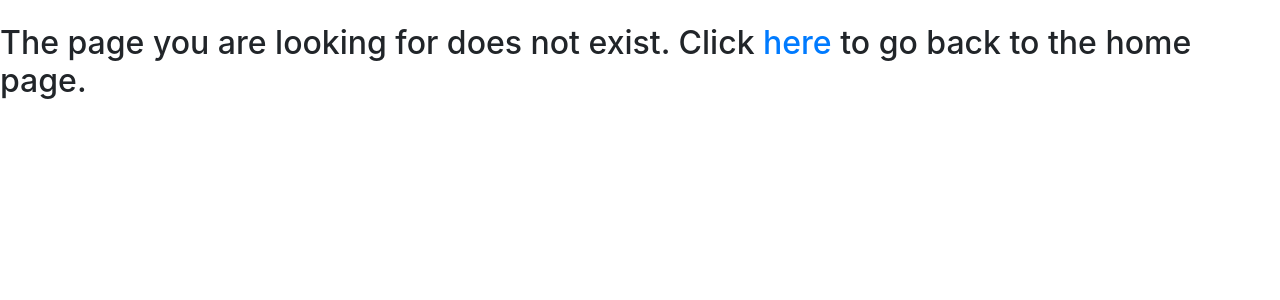
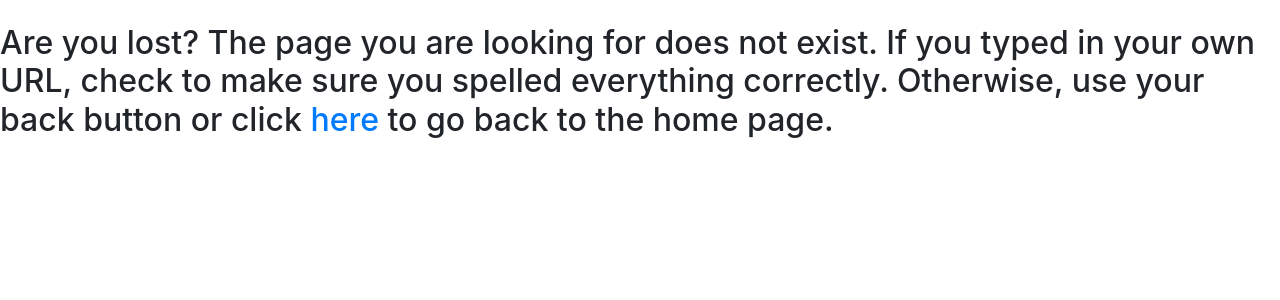
Before and after one commit to shdant113/PetShare, a Python web app: template templates/404.html in a window 1280 px wide. Shown: the part 108-408 px from the top of the page. Run offline with Jinja, Linux system fonts and the light colour scheme; the template is opened without the code that fills it, so the values that code supplies are empty; some libraries are stand-ins or nearby versions.

Commit message:
updated 404 content

```diff
--- a/templates/404.html
+++ b/templates/404.html
@@ -3,7 +3,7 @@
 {% block content %}
 
 	<div>
-		<h2>The page you are looking for does not exist. Click <a href="{{url_for('dashboard')}}">here</a> to go back to the home page.</h2>
+		<h2>Are you lost? The page you are looking for does not exist. If you typed in your own URL, check to make sure you spelled everything correctly. Otherwise, use your back button or click <a href="{{url_for('dashboard')}}">here</a> to go back to the home page.</h2>
 	</div>
 
 {% endblock %}
```
